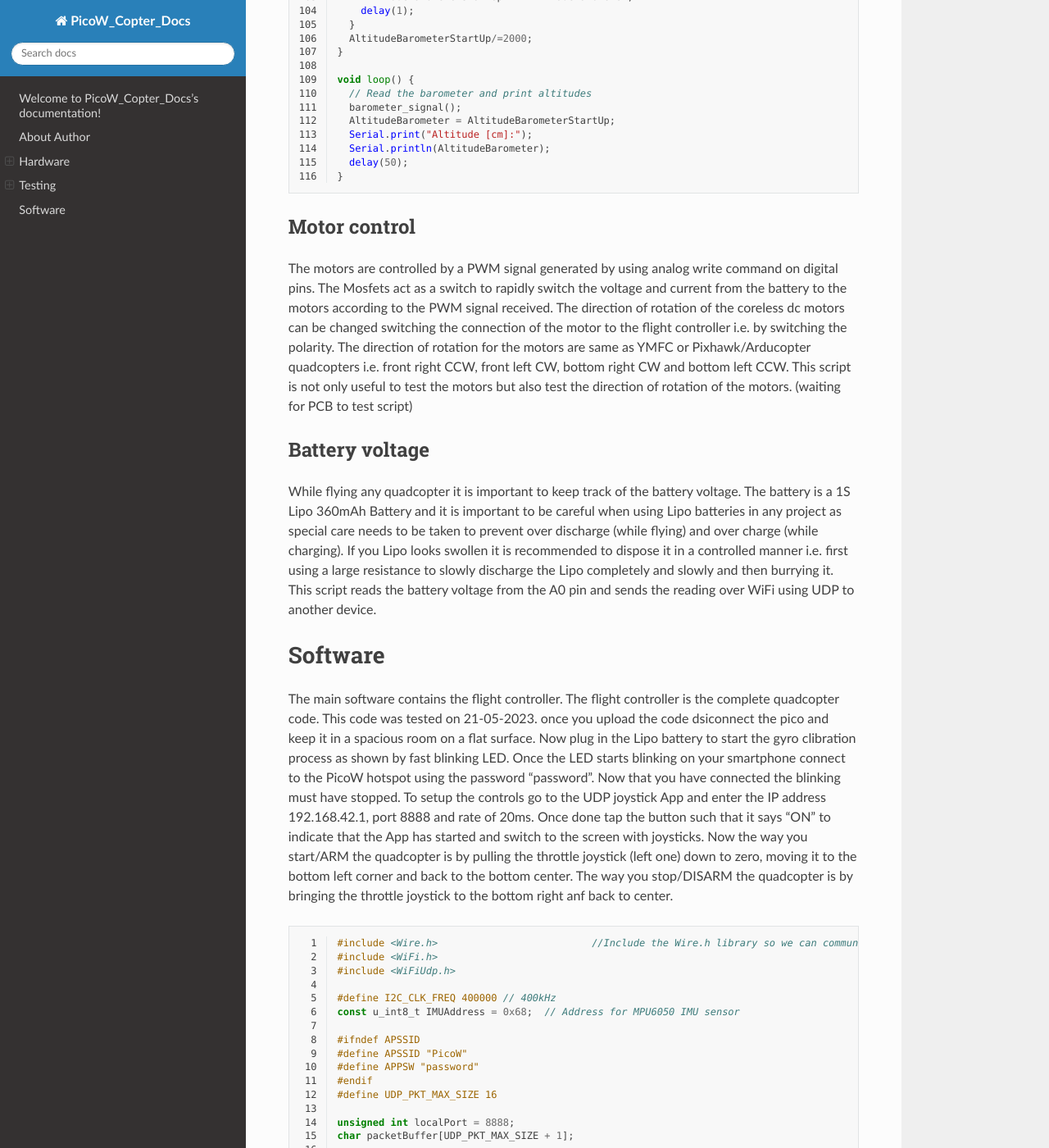
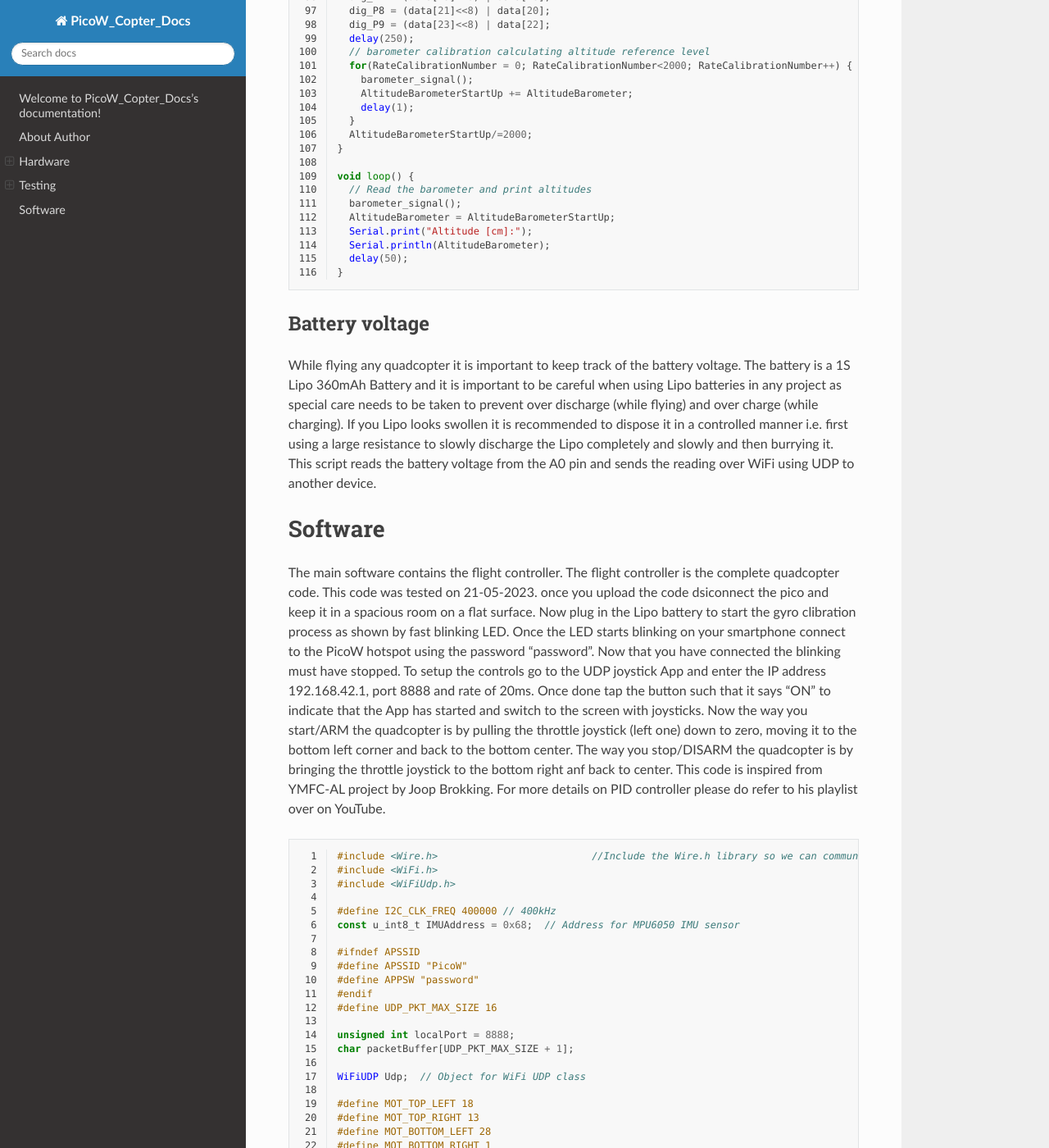
Before and after one commit to anish-natekar/PicoW_Copter_docs, a Sphinx documentation site: the page built from docs/source/index.rst, in a window 1280 px wide and 1400 px high, scrolled down 9527 px. Shown: the whole window at 82% size. Built offline with Sphinx 7.4.7 and the Read the Docs theme 2.0.0, drawn with Linux system fonts in a browser that asks for light colours; some of the changed text lies outside the part shown.

Commit message:
made some adjustments and corrections

```diff
--- a/docs/source/index.rst
+++ b/docs/source/index.rst
@@ -330,6 +331,14 @@
 When performing this test please do not attach the propellers to the motors for safety reason.
 You can perform this test when powered via USB of the pi pico but it is prefered to power the PCB using the battery.
 
+The motors are controlled by a PWM signal generated by using analog write command on digital pins.
+The Mosfets act as a switch to rapidly switch the voltage and current from the battery to the motors
+according to the PWM signal received.
+The direction of rotation for the motors are same as YMFC or Pixhawk/Arducopter quadcopters i.e.
+front right CCW, front left CW, bottom right CW and bottom left CCW. This script is not only useful to test the
+motors but also test the direction of rotation of the motors.
+(waiting for PCB to test script)
+
 .. code-block:: arduino
   :linenos:
 
@@ -506,17 +512,6 @@
     delay(50);
   }
 
-Motor control
--------------
-
-The motors are controlled by a PWM signal generated by using analog write command on digital pins.
-The Mosfets act as a switch to rapidly switch the voltage and current from the battery to the motors
-according to the PWM signal received. The direction of rotation of the coreless dc motors can be changed
-switching the connection of the motor to the flight controller i.e. by switching the polarity.
-The direction of rotation for the motors are same as YMFC or Pixhawk/Arducopter quadcopters i.e.
-front right CCW, front left CW, bottom right CW and bottom left CCW. This script is not only useful to test the
-motors but also test the direction of rotation of the motors.
-(waiting for PCB to test script)
 
 Battery voltage
 ---------------
@@ -539,6 +534,7 @@
 Once done tap the button such that it says "ON" to indicate that the App has started and switch to the screen with joysticks.
 Now the way you start/ARM the quadcopter is by pulling the throttle joystick (left one) down to zero, moving it to the bottom left corner and back to the bottom center.
 The way you stop/DISARM the quadcopter is by bringing the throttle joystick to the bottom right anf back to center.
+This code is inspired from YMFC-AL project by Joop Brokking. For more details on PID controller please do refer to his playlist over on YouTube.
 
 .. code-block:: arduino
   :linenos:
```
Also changed, not shown: other parts of docs/source/index.rst (+16 -18 lines), 5 other files.
